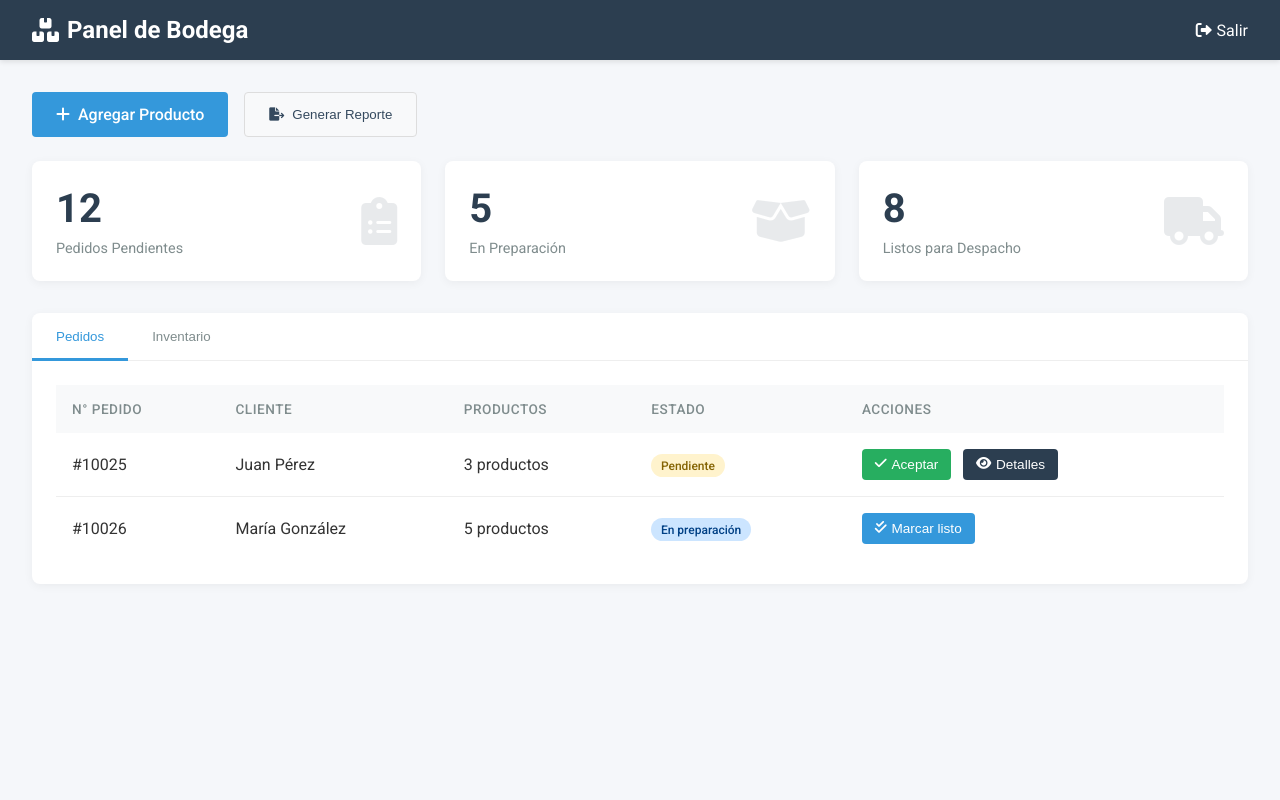
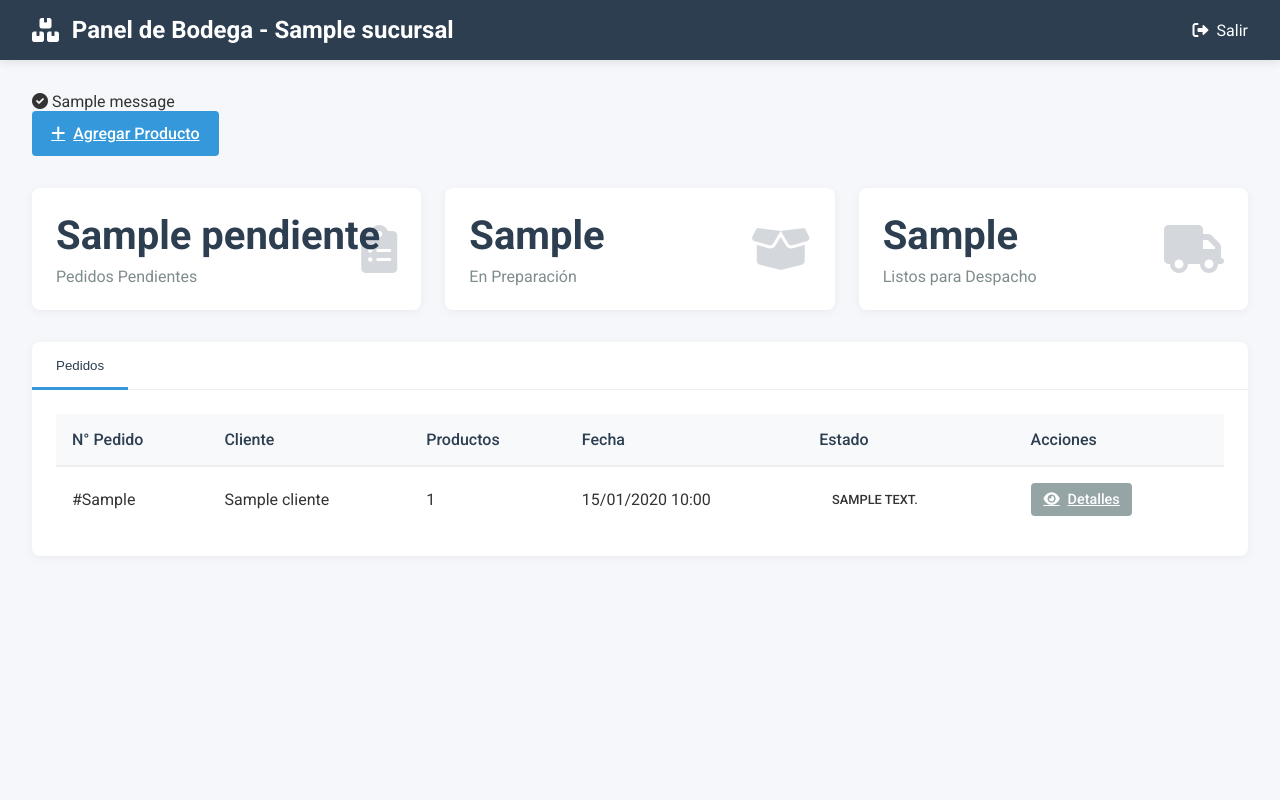
Before and after one commit to Ignaciojeda/Proyecto, a Flask app: template app/Templates/Vista_Bodeguero.html in a window 1280 px wide. Run offline with Flask 3, Linux system fonts and the light colour scheme; the template is opened without the code that fills it: most values are stand-ins (such as "Sample title", 1, 10 or a date in 2020); one stand-in notice (Sample message) is shown; parts of the project's set-up code (start-up, migrations or seed data) failed here and were passed over.

Commit message:
Bodeguero

```diff
--- a/app/Modelo/Sucursal.py
+++ b/app/Modelo/Sucursal.py
@@ -8,10 +8,12 @@ class Sucursal(db.Model):
     direccion = db.Column(db.String(45))
     region = db.Column(db.String(45))
     comuna = db.Column(db.String(45))
+    encargadoId = db.Column(db.Integer, db.ForeignKey('Usuario.idUsuario'))  # Añadido para relación con bodeguero
 
     # Relaciones
     pedidos = db.relationship('Pedido', back_populates='sucursal')
     inventarios = db.relationship('Inventario', back_populates='sucursal')
+    encargado = db.relationship('Usuario')  # Relación con el usuario bodeguero
 
     def __repr__(self):
         return f'<Sucursal {self.nombre}>'
--- a/app/Static/Bodeguero.css
+++ b/app/Static/Bodeguero.css
@@ -1,18 +1,7 @@
-:root {
-    --primary-color: #2c3e50;
-    --secondary-color: #3498db;
-    --success-color: #27ae60;
-    --warning-color: #f39c12;
-    --danger-color: #e74c3c;
-    --light-color: #ecf0f1;
-    --dark-color: #34495e;
-}
-
-/* Estilos Generales */
+/* Estilos generales */
 body {
     font-family: 'Roboto', sans-serif;
     margin: 0;
-    padding: 0;
     background-color: #f5f7fa;
     color: #333;
 }
@@ -25,13 +14,13 @@ body {
 
 /* Header */
 .dashboard-header {
-    background-color: var(--primary-color);
+    background-color: #2c3e50;
     color: white;
     padding: 1rem 2rem;
     display: flex;
     justify-content: space-between;
     align-items: center;
-    box-shadow: 0 2px 5px rgba(0,0,0,0.1);
+    box-shadow: 0 2px 10px rgba(0, 0, 0, 0.1);
 }
 
 .header-left h1 {
@@ -39,7 +28,7 @@ body {
     font-size: 1.5rem;
     display: flex;
     align-items: center;
-    gap: 0.5rem;
+    gap: 0.8rem;
 }
 
 .header-right {
@@ -57,42 +46,41 @@ body {
     text-decoration: none;
     display: flex;
     align-items: center;
-    gap: 0.3rem;
-    transition: opacity 0.2s;
+    gap: 0.5rem;
+    transition: color 0.3s;
 }
 
 .logout-btn:hover {
-    opacity: 0.8;
+    color: #f39c12;
 }
 
-/* Contenido Principal */
+/* Contenido principal */
 .content-container {
     padding: 2rem;
     flex: 1;
 }
 
-/* Acciones Rápidas */
+/* Acciones rápidas */
 .quick-actions {
     display: flex;
     gap: 1rem;
-    margin-bottom: 1.5rem;
+    margin-bottom: 2rem;
 }
 
 .btn {
-    padding: 0.8rem 1.5rem;
+    padding: 0.8rem 1.2rem;
     border-radius: 4px;
+    border: none;
     font-weight: 500;
-    display: inline-flex;
+    cursor: pointer;
+    display: flex;
     align-items: center;
     gap: 0.5rem;
-    text-decoration: none;
-    transition: all 0.2s;
-    cursor: pointer;
-    border: none;
+    transition: all 0.3s;
 }
 
 .btn-primary {
-    background-color: var(--secondary-color);
+    background-color: #3498db;
     color: white;
 }
 
@@ -101,16 +89,15 @@ body {
 }
 
 .btn-secondary {
-    background-color: #f8f9fa;
-    color: var(--dark-color);
-    border: 1px solid #ddd;
+    background-color: #95a5a6;
+    color: white;
 }
 
 .btn-secondary:hover {
-    background-color: #e9ecef;
+    background-color: #7f8c8d;
 }
 
-/* Tarjetas Estadísticas */
+/* Tarjetas estadísticas */
 .stats-cards {
     display: grid;
     grid-template-columns: repeat(auto-fit, minmax(250px, 1fr));
@@ -119,10 +106,10 @@ body {
 }
 
 .stat-card {
-    background: white;
+    background-color: white;
+    padding: 1.5rem;
     border-radius: 8px;
-    padding: 1.5rem;
-    box-shadow: 0 2px 10px rgba(0,0,0,0.05);
+    box-shadow: 0 2px 10px rgba(0, 0, 0, 0.05);
     position: relative;
     overflow: hidden;
 }
@@ -130,13 +117,13 @@ body {
 .stat-value {
     font-size: 2.5rem;
     font-weight: 700;
-    color: var(--primary-color);
+    color: #2c3e50;
     margin-bottom: 0.5rem;
 }
 
 .stat-label {
     color: #7f8c8d;
-    font-size: 0.9rem;
+    font-size: 1rem;
 }
 
 .stat-icon {
@@ -145,15 +132,15 @@ body {
     top: 50%;
     transform: translateY(-50%);
     font-size: 3rem;
-    opacity: 0.1;
-    color: var(--primary-color);
+    opacity: 0.2;
+    color: #2c3e50;
 }
 
 /* Pestañas */
 .tabs-container {
-    background: white;
+    background-color: white;
     border-radius: 8px;
-    box-shadow: 0 2px 10px rgba(0,0,0,0.05);
+    box-shadow: 0 2px 10px rgba(0, 0, 0, 0.05);
     overflow: hidden;
 }
 
@@ -173,7 +160,7 @@ body {
 }
 
 .tab-btn.active {
-    color: var(--secondary-color);
+    color: #2c3e50;
 }
 
 .tab-btn.active::after {
@@ -183,7 +170,7 @@ body {
     left: 0;
     width: 100%;
     height: 3px;
-    background-color: var(--secondary-color);
+    background-color: #3498db;
 }
 
 .tab-content {
@@ -210,10 +197,8 @@ body {
     padding: 1rem;
     text-align: left;
     font-weight: 500;
-    color: #7f8c8d;
-    font-size: 0.85rem;
-    text-transform: uppercase;
-    letter-spacing: 0.5px;
+    color: #2c3e50;
+    border-bottom: 2px solid #eee;
 }
 
 .data-table td {
@@ -226,71 +211,157 @@ body {
     border-bottom: none;
 }
 
-/* Botones de Acción */
+.data-table tr:hover {
+    background-color: #f8f9fa;
+}
+
+/* Badges de estado */
+.status-badge {
+    display: inline-block;
+    padding: 0.4rem 0.8rem;
+    border-radius: 20px;
+    font-size: 0.8rem;
+    font-weight: 500;
+    text-transform: uppercase;
+}
+
+.status-badge.pendiente {
+    background-color: #f39c12;
+    color: white;
+}
+
+.status-badge.en-preparación {
+    background-color: #3498db;
+    color: white;
+}
+
+.status-badge.listo-para-despacho {
+    background-color: #2ecc71;
+    color: white;
+}
+
+/* Botones de acción */
 .btn-action {
     padding: 0.5rem 0.8rem;
     border-radius: 4px;
     border: none;
-    background-color: #f8f9fa;
-    color: var(--dark-color);
+    font-weight: 500;
     cursor: pointer;
-    font-size: 0.85rem;
     display: inline-flex;
     align-items: center;
-    gap: 0.3rem;
-    transition: all 0.2s;
+    gap: 0.5rem;
+    font-size: 0.9rem;
+    transition: all 0.3s;
     margin-right: 0.5rem;
 }
 
-.btn-action:hover {
-    background-color: #e9ecef;
-}
-
 .btn-action.accept {
-    background-color: var(--success-color);
+    background-color: #2ecc71;
     color: white;
 }
 
+.btn-action.accept:hover {
+    background-color: #27ae60;
+}
+
 .btn-action.ready {
-    background-color: var(--secondary-color);
+    background-color: #3498db;
     color: white;
 }
 
+.btn-action.ready:hover {
+    background-color: #2980b9;
+}
+
 .btn-action.details {
-    background-color: var(--primary-color);
+    background-color: #95a5a6;
     color: white;
 }
 
-/* Badges de Estado */
-.status-badge {
-    padding: 0.3rem 0.6rem;
-    border-radius: 20px;
-    font-size: 0.75rem;
-    font-weight: 500;
+.btn-action.details:hover {
+    background-color: #7f8c8d;
 }
 
-.status-badge.pending {
-    background-color: #fff3cd;
-    color: #856404;
+.btn-action.edit {
+    background-color: #f39c12;
+    color: white;
 }
 
-.status-badge.preparing {
-    background-color: #cce5ff;
-    color: #004085;
+.btn-action.edit:hover {
+    background-color: #e67e22;
 }
 
-/* Buscador */
+.btn-action.restock {
+    background-color: #9b59b6;
+    color: white;
+}
+
+.btn-action.restock:hover {
+    background-color: #8e44ad;
+}
+
+.btn-action.save-stock {
+    background-color: #2ecc71;
+    color: white;
+}
+
+.btn-action.save-stock:hover {
+    background-color: #27ae60;
+}
+
+/* Inputs */
 .search-input {
     padding: 0.8rem 1rem;
     border: 1px solid #ddd;
     border-radius: 4px;
     width: 100%;
     max-width: 400px;
-    font-size: 0.9rem;
-    margin-bottom: 1.5rem;
+    font-size: 1rem;
+    margin-bottom: 1rem;
 }
 
-/* Acciones de Inventario */
-.inventory-actions {
-    margin-bottom: 1.5rem;
+.stock-input {
+    padding: 0.5rem;
+    border: 1px solid #ddd;
+    border-radius: 4px;
+    width: 80px;
+    text-align: center;
 }
+
+/* Mensaje sin datos */
+.no-data {
+    text-align: center;
+    padding: 2rem;
+    color: #7f8c8d;
+}
+
+/* Responsive */
+@media (max-width: 768px) {
+    .dashboard-header {
+        flex-direction: column;
+        align-items: flex-start;
+        gap: 1rem;
+        padding: 1rem;
+    }
+
+    .content-container {
+        padding: 1rem;
+    }
+
+    .quick-actions {
+        flex-direction: column;
+    }
+
+    .stats-cards {
+        grid-template-columns: 1fr;
+    }
+
+    .data-table {
+        display: block;
+        overflow-x: auto;
+    }
+
+    .btn-action {
+        margin-bottom: 0.5rem;
+    }
+}
--- a/app/Templates/Vista_Bodeguero.html
+++ b/app/Templates/Vista_Bodeguero.html
@@ -12,41 +12,72 @@
     <div class="dashboard-container">
         <header class="dashboard-header">
             <div class="header-left">
-                <h1><i class="fas fa-boxes"></i> Panel de Bodega</h1>
+                <h1><i class="fas fa-boxes"></i> Panel de Bodega {% if sucursal %}- {{ sucursal.nombre }}{% endif %}</h1>
             </div>
             <div class="header-right">
                 <span class="user-info">{{ current_user.nombre }}</span>
-                <a href="/logout" class="logout-btn">
+                <a href="{{ url_for('auth.logout') }}" class="logout-btn">
                     <i class="fas fa-sign-out-alt"></i> Salir
                 </a>
             </div>
         </header>
 
         <div class="content-container">
+            <!-- Mensajes flash -->
+            {% with messages = get_flashed_messages(with_categories=true) %}
+                {% if messages %}
+                    <div class="flash-messages">
+                        {% for category, message in messages %}
+                            <div class="flash-message {{ category }}">
+                                <i class="fas {% if category == 'success' %}fa-check-circle{% else %}fa-exclamation-circle{% endif %}"></i>
+                                {{ message }}
+                            </div>
+                        {% endfor %}
+                    </div>
+                {% endif %}
+            {% endwith %}
+
             <!-- Sección de Acciones Rápidas -->
             <div class="quick-actions">
-                <a href="/admin/productos" class="btn btn-primary">
+                <!-- Corregido: Cambiado a producto.registrar_producto -->
+                <a href="{{ url_for('producto.registrar_producto') }}" class="btn btn-primary">
                     <i class="fas fa-plus"></i> Agregar Producto
                 </a>
-                <button class="btn btn-secondary">
-                    <i class="fas fa-file-export"></i> Generar Reporte
-                </button>
             </div>
 
             <!-- Tarjetas Estadísticas -->
+
                     <div class="stats-cards">
                         <div class="stat-card">
-                    <div class="stat-value">12</div>
+                            <div class="stat-value">
+                                {% if estados is defined and estados.Pendiente is defined %}
+                                    {{ estados.Pendiente }}
+                                {% else %}
+                                    0
+                                {% endif %}
+                            </div>
                             <div class="stat-label">Pedidos Pendientes</div>
                             <i class="fas fa-clipboard-list stat-icon"></i>
                         </div>
                         <div class="stat-card">
-                    <div class="stat-value">5</div>
+                            <div class="stat-value">
+                                {% if estados is defined and estados.get('En preparación') is not none %}
+                                    {{ estados['En preparación'] }}
+                                {% else %}
+                                    0
+                                {% endif %}
+                            </div>
                             <div class="stat-label">En Preparación</div>
                             <i class="fas fa-box-open stat-icon"></i>
                         </div>
                         <div class="stat-card">
-                    <div class="stat-value">8</div>
+                            <div class="stat-value">
+                                {% if estados is defined and estados['Listo para despacho'] is defined %}
+                                    {{ estados['Listo para despacho'] }}
+                                {% else %}
+                                    0
+                                {% endif %}
+                            </div>
                             <div class="stat-label">Listos para Despacho</div>
                             <i class="fas fa-truck stat-icon"></i>
                         </div>
@@ -56,7 +87,7 @@
             <div class="tabs-container">
                 <div class="tabs">
                     <button class="tab-btn active" data-tab="pedidos">Pedidos</button>
-                    <button class="tab-btn" data-tab="inventario">Inventario</button>
+
                 </div>
 
                 <!-- Contenido de Pedidos -->
@@ -68,70 +99,82 @@
                                     <th>N° Pedido</th>
                                     <th>Cliente</th>
                                     <th>Productos</th>
+                                    <th>Fecha</th>
                                     <th>Estado</th>
                                     <th>Acciones</th>
                                 </tr>
                             </thead>
                             <tbody>
+                                {% for pedido in pedidos %}
                                 <tr>
-                                    <td>#10025</td>
-                                    <td>Juan Pérez</td>
-                                    <td>3 productos</td>
-                                    <td><span class="status-badge pending">Pendiente</span></td>
+                                    <td>#{{ pedido.idPedido }}</td>
+                                    <td>{{ pedido.cliente.nombre if pedido.cliente else 'N/A' }}</td>
+                                    <td>{{ pedido.detalles|length }}</td>
+                                    <td>{{ pedido.fechaPedido.strftime('%d/%m/%Y %H:%M') if pedido.fechaPedido else 'N/A' }}</td>
                                     <td>
-                                        <button class="btn-action accept"><i class="fas fa-check"></i> Aceptar</button>
-                                        <button class="btn-action details"><i class="fas fa-eye"></i> Detalles</button>
+                                        <span class="status-badge {{ pedido.etapa.descripcion.lower().replace(' ', '-') if pedido.etapa else 'desconocido' }}">
+                                            {{ pedido.etapa.descripcion if pedido.etapa else 'Estado desconocido' }}
+                                        </span>
+                                    </td>
+                                    <td class="actions-cell">
+                                        {% if pedido.etapa and pedido.etapa.descripcion == 'Pendiente' %}
+                                        <form action="{{ url_for('bodeguero.actualizar_estado') }}" method="POST" style="display: inline;">
+                                            <input type="hidden" name="pedido_id" value="{{ pedido.idPedido }}">
+                                            <input type="hidden" name="nuevo_estado" value="2">
+                                            <button type="submit" class="btn-action accept">
+                                                <i class="fas fa-check"></i> Aceptar
+                                            </button>
+                                        </form>
+                                        {% elif pedido.etapa and pedido.etapa.descripcion == 'En preparación' %}
+                                        <form action="{{ url_for('bodeguero.actualizar_estado') }}" method="POST" style="display: inline;">
+                                            <input type="hidden" name="pedido_id" value="{{ pedido.idPedido }}">
+                                            <input type="hidden" name="nuevo_estado" value="3">
+                                            <button type="submit" class="btn-action ready">
+                                                <i class="fas fa-check-double"></i> Marcar listo
+                                            </button>
+                                        </form>
+                                        {% endif %}
+                                        <a href="{{ url_for('pedidos.detalle', id=pedido.idPedido) }}" class="btn-action details">
+                                            <i class="fas fa-eye"></i> Detalles
+                                        </a>
                                     </td>
                                 </tr>
+                                {% else %}
                                 <tr>
-                                    <td>#10026</td>
-                                    <td>María González</td>
-                                    <td>5 productos</td>
-                                    <td><span class="status-badge preparing">En preparación</span></td>
-                                    <td>
-                                        <button class="btn-action ready"><i class="fas fa-check-double"></i> Marcar listo</button>
-                                    </td>
+                                    <td colspan="6" class="no-data">No hay pedidos registrados</td>
                                 </tr>
+                                {% endfor %}
                             </tbody>
                         </table>
                     </div>
                 </div>
 
-                <!-- Contenido de Inventario -->
-                <div class="tab-content" id="inventario">
-                    <div class="inventory-actions">
-                        <input type="text" placeholder="Buscar producto..." class="search-input">
-                    </div>
-                    <div class="table-container">
-                        <table class="data-table">
-                            <thead>
-                                <tr>
-                                    <th>Código</th>
-                                    <th>Producto</th>
-                                    <th>Stock</th>
-                                    <th>Ubicación</th>
-                                    <th>Acciones</th>
-                                </tr>
-                            </thead>
-                            <tbody>
-                                <tr>
-                                    <td>PRD-001</td>
-                                    <td>Taladro Percutor 750W</td>
-                                    <td>15</td>
-                                    <td>Bodega A, Estante 3</td>
-                                    <td>
-                                        <button class="btn-action edit"><i class="fas fa-edit"></i></button>
-                                        <button class="btn-action restock"><i class="fas fa-boxes"></i></button>
-                                    </td>
-                                </tr>
-                            </tbody>
-                        </table>
-                    </div>
-                </div>
-            </div>
-        </div>
-    </div>
 
-    <script src="{{ url_for('static', filename='js/bodega.js') }}"></script>
+    <script src="{{ url_for('static', filename='js/bodeguero.js') }}"></script>
+    <script>
+        // Manejo de pestañas
+        document.querySelectorAll('.tab-btn').forEach(btn => {
+            btn.addEventListener('click', () => {
+                // Ocultar todos los contenidos
+                document.querySelectorAll('.tab-content').forEach(content => {
+                    content.classList.remove('active');
+                });
+
+                // Desactivar todos los botones
+                document.querySelectorAll('.tab-btn').forEach(tabBtn => {
+                    tabBtn.classList.remove('active');
+                });
+
+                // Activar el seleccionado
+                btn.classList.add('active');
+                document.getElementById(btn.dataset.tab).classList.add('active');
+            });
+        });
+
+        // Generar reporte
+        document.getElementById('generar-reporte')?.addEventListener('click', () => {
+            alert('Función de generar reporte estará disponible pronto');
+        });
+    </script>
 </body>
 </html>
--- a/app/Templates/login.html
+++ b/app/Templates/login.html
@@ -52,9 +52,7 @@
 
 
         <div class="login-links">
-            <a href="#"><i class="fas fa-key"></i> Recuperar contraseña</a>
             <a href="/registro"><i class="fas fa-user-plus"></i> Crear nueva cuenta</a>
-            <a href="#"><i class="fas fa-question-circle"></i> Ayuda</a>
         </div>
     </div>
 </body>
```
Also changed, not shown: app/Controlador/Vista_Bodeguero.py (+135 -10 lines). Lines whose indentation alone changed are shown as unchanged.
